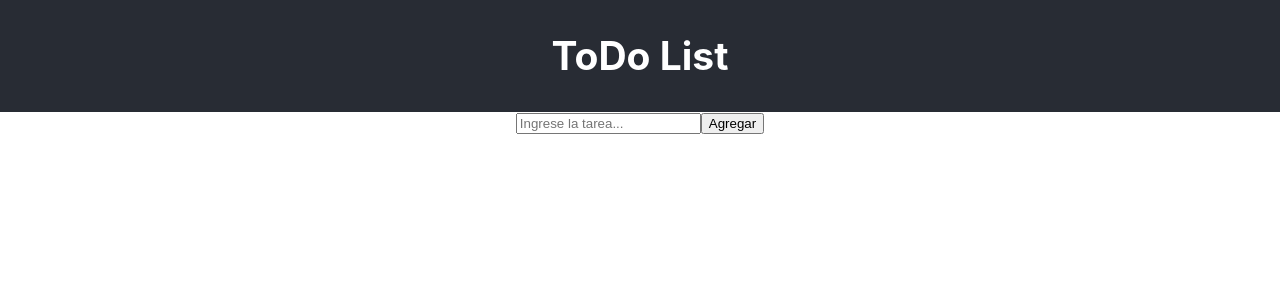
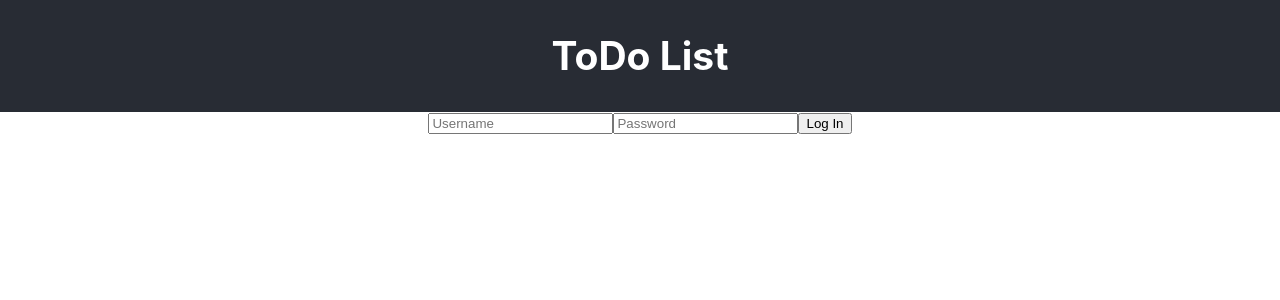
Before and after one commit to eliCazorla/todo-list, a React (Create React App) app: page /login in a window 1280 px wide. Shown: the top 300 px of the page. Built offline with nearby package versions, Linux system fonts and the light colour scheme.

Commit message:
Added a functioning login and routing

```diff
--- a/src/App.js
+++ b/src/App.js
@@ -1,5 +1,8 @@
 import './App.css';
+import { Route, Switch }from 'react-router-dom';
 import Contenido from './components/Contenido';
+import Login from './components/Login';
+import PageNotFound from './components/PageNotFound';
 
 function App() {
   return (
@@ -7,7 +10,11 @@ function App() {
       <header className="App-header">
         <h2>ToDo List</h2>
       </header>
-      <Contenido />
+      <Switch>
+        <Route path="/tareas" component={Contenido} />
+        <Route path="/login" component={Login} />
+        <Route component={PageNotFound} />
+      </Switch>
     </div>
   );
 }
--- /dev/null
+++ b/src/components/Login.js
@@ -0,0 +1,55 @@
+import React, { useState } from 'react';
+import { withRouter } from  'react-router-dom';
+
+const Login = ({ history }) => {
+
+    const [username, setUserName] = useState('');
+    const [password, setPassword] = useState('');
+
+    const handleChangeUserName = ({target : {value}}) => {
+        setUserName(value)
+    }
+
+    const handleChangePassword = ({target : {value}}) => {
+        setPassword(value)
+    }
+
+    const btnLogin = () => {
+        const data = {
+            username: username,
+            password: password,
+        }
+
+        const url = "https://trainning-rest-api.herokuapp.com/v1/users/login";
+        fetch('https://trainning-rest-api.herokuapp.com/v1/users/login', {
+      method: 'POST',
+      headers: {
+        'Content-Type': 'application/json',
+      },
+      body: JSON.stringify(data),
+    })
+      .then(res => res.json())
+      .then(res => {
+        console.log('success!', res);
+        if (res.status) {
+          alert(res.message);
+        } else {
+          sessionStorage.setItem('token', res.token);
+          sessionStorage.setItem('loggedInUser', JSON.stringify(res));
+          // para recuperarlo --> const loggedInUser = JSON.parse(sessionStorage.getItem('loggedInUser'));
+          history.push('/tareas');
+        }
+      })
+      .catch(res => console.log('error... :-(', res));
+    }
+
+    return (
+        <div>
+            <input type="text" value={username} placeholder="Username" onChange={handleChangeUserName}/>
+            <input type="password" value={password} placeholder="Password" onChange={handleChangePassword}/>
+            <button onClick={btnLogin}>Log In</button>
+        </div>
+    )
+}
+
+export default withRouter(Login);
--- /dev/null
+++ b/src/components/PageNotFound.js
@@ -0,0 +1,11 @@
+import React from 'react'
+
+const PageNotFound = () => {
+    return (
+        <div>
+            <h2>Page not Found!</h2>
+        </div>
+    )
+}
+
+export default PageNotFound;
--- a/src/index.js
+++ b/src/index.js
@@ -1,13 +1,15 @@
 import React from 'react';
 import ReactDOM from 'react-dom';
-import {BrowserRouter as Router} from 'react-router';
+import {BrowserRouter as Router} from 'react-router-dom';
 import './index.css';
 import App from './App';
 import reportWebVitals from './reportWebVitals';
 
 ReactDOM.render(
   <React.StrictMode>
-    <App />
+    <Router>
+      <App />
+    </Router>
   </React.StrictMode>,
   document.getElementById('root')
 );
```
